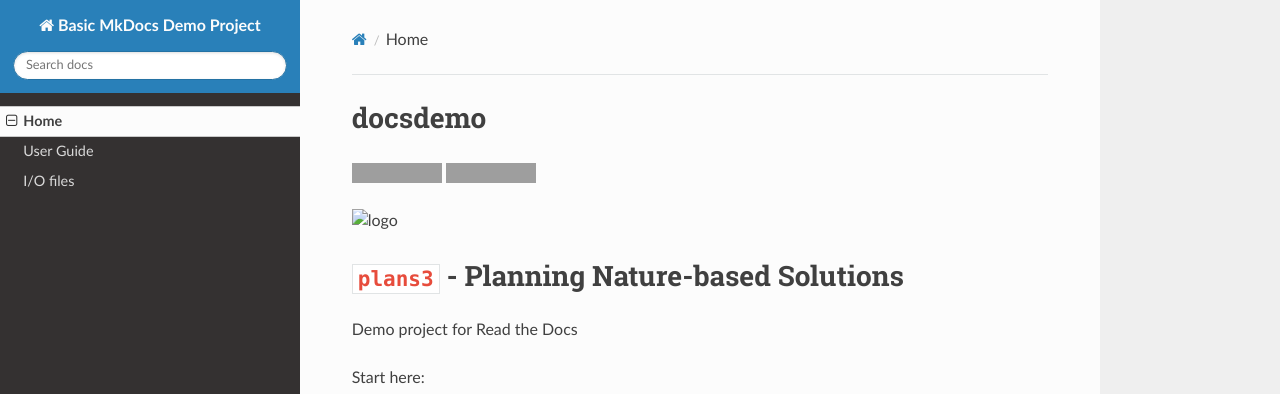
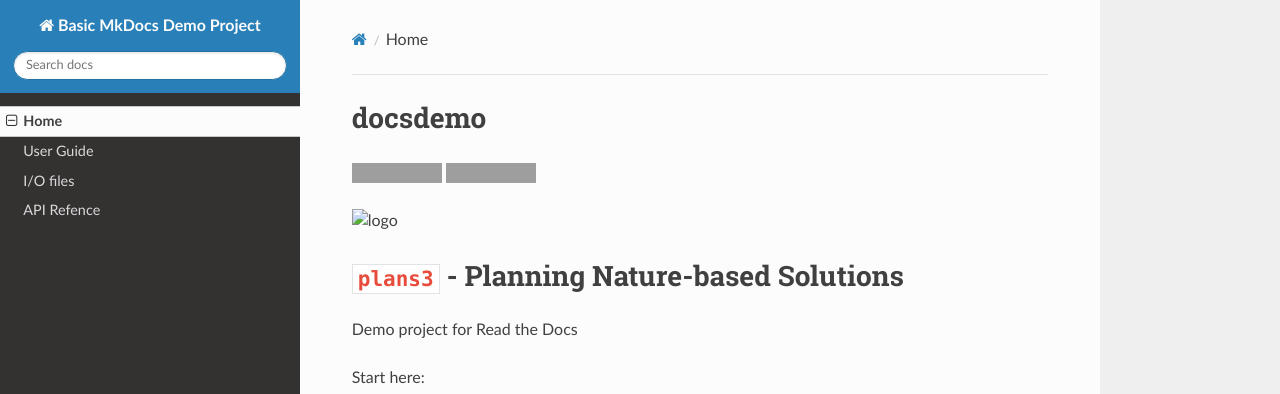
Before and after one commit to ipo-exe/docsdemo, an MkDocs documentation site: the page built from docs/index.md, in a window 1280 px wide. Shown: the top 394 px of the page. Built offline with MkDocs 1.6.1, drawn with Linux system fonts in a browser that asks for light colours; nearby versions of some CDN libraries; grey boxes are pictures that could not be loaded.

Commit message:
Update mkdocs.yml

```diff
--- a/mkdocs.yml
+++ b/mkdocs.yml
@@ -3,6 +3,7 @@
 - Home: 'index.md'
 - User Guide: 'usage.md'
 - I/O files: 'iofiles.md'
+- API Refence: 'api.md'
 theme:
   name: readthedocs
   highlightjs: true
```
